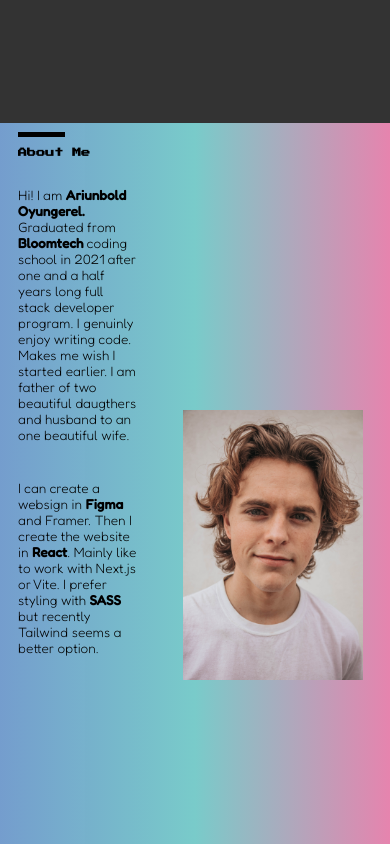
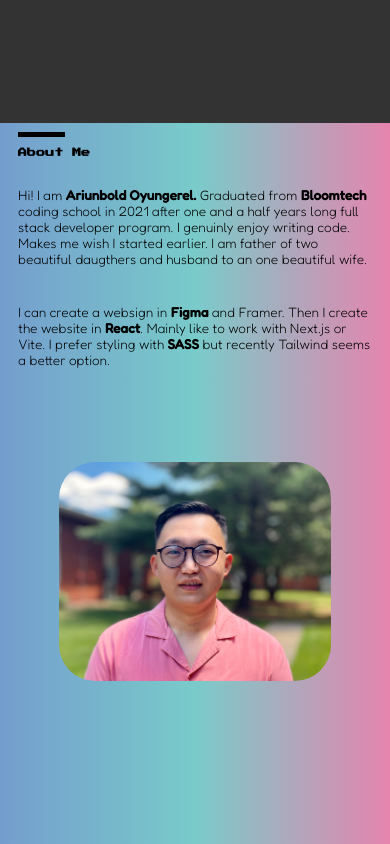
Before and after one commit to Ariuka11/Ariuka-website, a React (Vite) app: page / in a window 390 px wide. Shown: the part 780-1624 px from the top of the page. Built offline with nearby package versions, Linux system fonts and the light colour scheme; a web font is replaced by a local one.

Commit message:
added own portrait

```diff
--- a/src/components/About.tsx
+++ b/src/components/About.tsx
@@ -1,7 +1,7 @@
 import { motion, useAnimation } from "framer-motion";
 import { useCallback, useEffect, useRef } from "react";
 import { useInView } from "react-intersection-observer";
-import photo from "../images/austin-wade-X6Uj51n5CE8-unsplash.jpg";
+import photo from "../images/ariuka.jpeg";
 
 const About = () => {
   const ref = useRef();
@@ -54,7 +54,7 @@ const About = () => {
         <p></p>
       </motion.section>
       <section className="photo">
-        <img src={photo} alt="" />
+        <img src={photo} alt="ariuka's portrait" />
       </section>
     </motion.div>
   );
--- a/src/components/Projects.tsx
+++ b/src/components/Projects.tsx
@@ -23,7 +23,7 @@ const Projects = () => {
   useEffect(() => {
     if (inView) {
       animation.start({
-        x: 0,
+        x: "0px",
         transition: {
           type: "spring",
           duration: 1,
@@ -47,7 +47,7 @@ const Projects = () => {
             alt=""
           />
           <motion.div className="title">
-            <h3>Disny Plus Clone</h3>
+            <h3>Disney Plus Clone</h3>
             <div className="button">
               <button>Github</button>
               <button>Live demo</button>
--- a/src/styles/about.scss
+++ b/src/styles/about.scss
@@ -39,9 +39,20 @@
     display: flex;
     align-items: center;
     justify-content: center;
+    border-radius: 10px;
   }
   img {
     padding: 1rem;
-    width: clamp(180px, 25vw, 450px);
+    width: clamp(30rem, 50vw, 60rem);
+    border-radius: 5rem;
   }
 }
+
+@media (max-width: 750px) {
+  .aboutContainer {
+    flex-direction: column;
+    section {
+      flex: 0;
+    }
+  }
+}
```
Also changed, not shown: src/images/ariuka.jpeg (added), src/images/austin-wade-X6Uj51n5CE8-unsplash.jpg (deleted).
